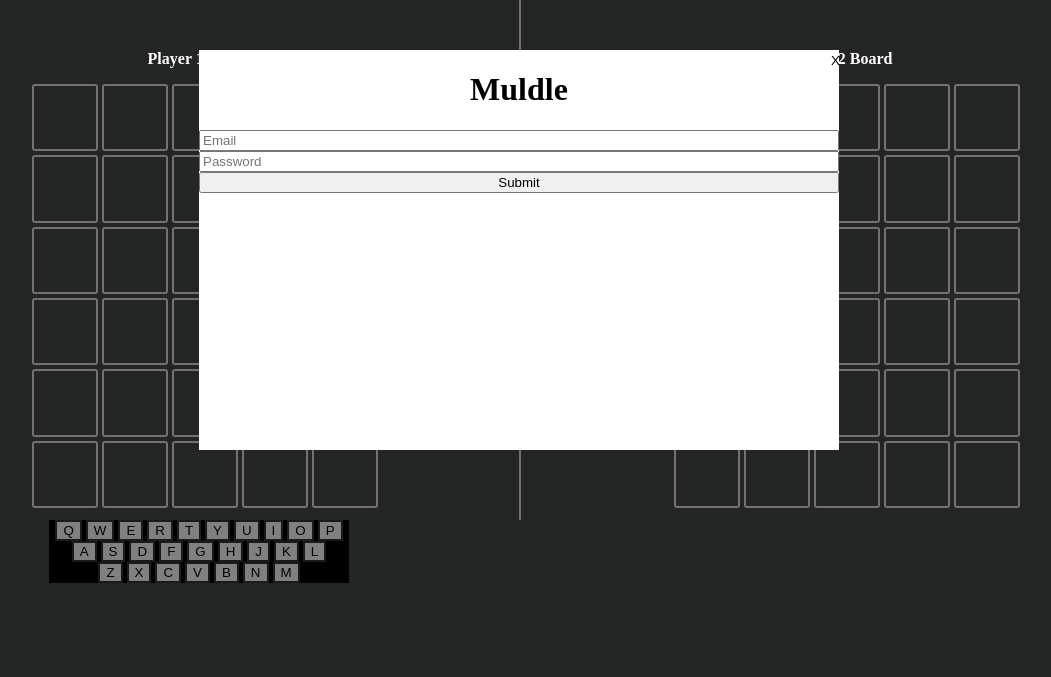
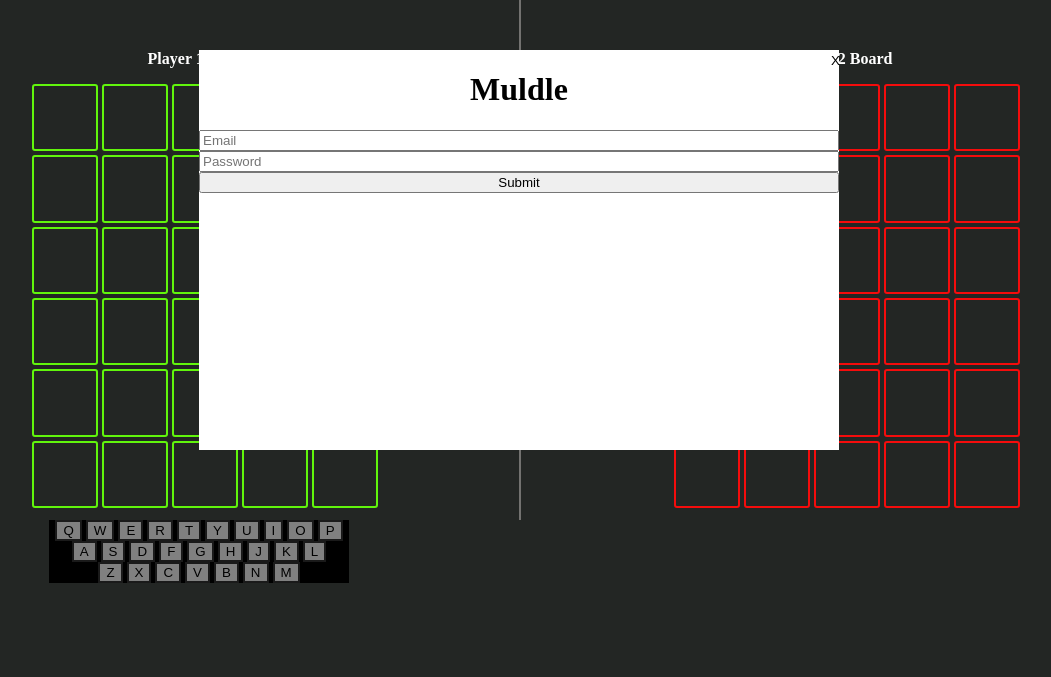
Before and after one commit to N00dles123/multi-wordle, a PHP site: page / in a window 1280 px wide. Shown: the part 32-709 px from the top of the page, without its empty margins (121-1172 px from the left). Run offline with PHP 8.4, Linux system fonts and the light colour scheme.

Commit message:
updated colors and added guest box

```diff
--- a/css/style.css
+++ b/css/style.css
@@ -115,7 +115,14 @@ body{
 
 .guess-box {
   display: inline-flex;
-  border: 2px solid #737270;
+  border: 2px solid #61f50c;
+  border-radius: 3px;
+  width: 100%;
+  height: 100%;
+}
+.guest-box {
+  display: inline-flex;
+  border: 2px solid #f50c0c;
   border-radius: 3px;
   width: 100%;
   height: 100%;
--- a/index.html
+++ b/index.html
@@ -109,46 +109,46 @@
               <div class="board-title"> Player 2 Board </div>
               <div id="player2-board" class="board">
                 <div class="game-row">
-                  <div class="guess-box"></div>
-                  <div class="guess-box"></div>
-                  <div class="guess-box"></div>
-                  <div class="guess-box"></div>
-                  <div class="guess-box"></div>
+                  <div class="guest-box"></div>
+                  <div class="guest-box"></div>
+                  <div class="guest-box"></div>
+                  <div class="guest-box"></div>
+                  <div class="guest-box"></div>
                 </div>
                 <div class="game-row">
-                  <div class="guess-box"></div>
-                  <div class="guess-box"></div>
-                  <div class="guess-box"></div>
-                  <div class="guess-box"></div>
-                  <div class="guess-box"></div>
+                  <div class="guest-box"></div>
+                  <div class="guest-box"></div>
+                  <div class="guest-box"></div>
+                  <div class="guest-box"></div>
+                  <div class="guest-box"></div>
                 </div>
                 <div class="game-row">
-                  <div class="guess-box"></div>
-                  <div class="guess-box"></div>
-                  <div class="guess-box"></div>
-                  <div class="guess-box"></div>
-                  <div class="guess-box"></div>
+                  <div class="guest-box"></div>
+                  <div class="guest-box"></div>
+                  <div class="guest-box"></div>
+                  <div class="guest-box"></div>
+                  <div class="guest-box"></div>
                 </div>
                 <div class="game-row">
-                  <div class="guess-box"></div>
-                  <div class="guess-box"></div>
-                  <div class="guess-box"></div>
-                  <div class="guess-box"></div>
-                  <div class="guess-box"></div>
+                  <div class="guest-box"></div>
+                  <div class="guest-box"></div>
+                  <div class="guest-box"></div>
+                  <div class="guest-box"></div>
+                  <div class="guest-box"></div>
                 </div>
                 <div class="game-row">
-                  <div class="guess-box"></div>
-                  <div class="guess-box"></div>
-                  <div class="guess-box"></div>
-                  <div class="guess-box"></div>
-                  <div class="guess-box"></div>
+                  <div class="guest-box"></div>
+                  <div class="guest-box"></div>
+                  <div class="guest-box"></div>
+                  <div class="guest-box"></div>
+                  <div class="guest-box"></div>
                 </div>
                 <div class="game-row">
-                  <div class="guess-box"></div>
-                  <div class="guess-box"></div>
-                  <div class="guess-box"></div>
-                  <div class="guess-box"></div>
-                  <div class="guess-box"></div>
+                  <div class="guest-box"></div>
+                  <div class="guest-box"></div>
+                  <div class="guest-box"></div>
+                  <div class="guest-box"></div>
+                  <div class="guest-box"></div>
                 </div>
               </div>
             </div>
```
